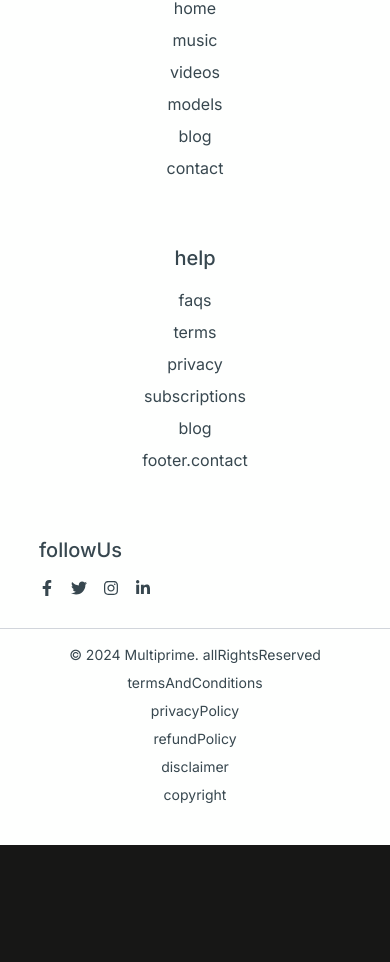
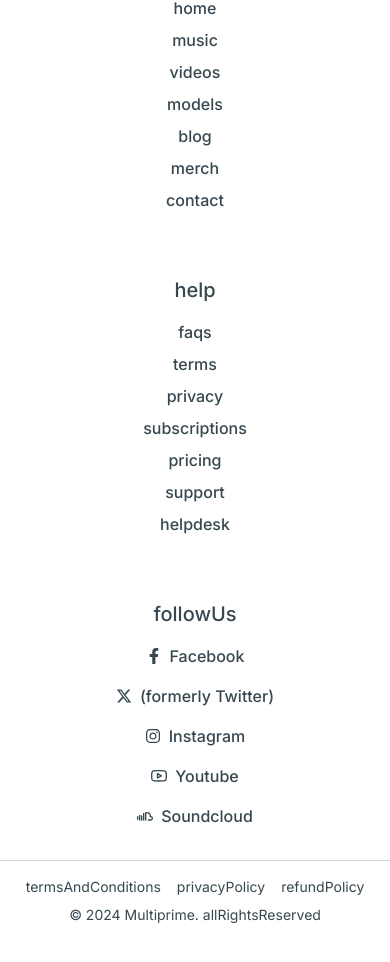
Before and after one commit to Simeon-Azeh/Multiprime-react, a React (Vite) app: page / in a window 390 px wide. Shown: the part 4936-5898 px from the top of the page. Before the commit the page ends 5781 px from the top, so only its background shows below. Built offline with nearby package versions, Linux system fonts and the light colour scheme.

Commit message:
completed homepage

```diff
--- a/src/components/footer.jsx
+++ b/src/components/footer.jsx
@@ -1,5 +1,8 @@
 import React from 'react';
 import { FaFacebookF, FaTwitter, FaInstagram, FaLinkedinIn } from 'react-icons/fa';
+import { FaXTwitter } from "react-icons/fa6";
+import { FiYoutube } from "react-icons/fi";
+import { RiSoundcloudLine } from "react-icons/ri";
 import { useTranslation } from 'react-i18next';
 
 function Footer() {
@@ -15,44 +18,51 @@ function Footer() {
         <div className="col-span-1 flex flex-col items-center">
           <h3 className="text-xl font-medium mb-4">{t('quickLinks')}</h3>
           <ul className="space-y-2 text-center">
-            <li><a href="#" className="hover:text-[#FF5722] transition-colors">{t('home')}</a></li>
-            <li><a href="#" className="hover:text-[#FF5722] transition-colors">{t('music')}</a></li>
-            <li><a href="#" className="hover:text-[#FF5722] transition-colors">{t('videos')}</a></li>
-            <li><a href="#" className="hover:text-[#FF5722] transition-colors">{t('models')}</a></li>
-            <li><a href="#" className="hover:text-[#FF5722] transition-colors">{t('blog')}</a></li>
-            <li><a href="#" className="hover:text-[#FF5722] transition-colors">{t('contact')}</a></li>
+            <li><a href="#" className="hover:text-[#FF5722] dark:hover:text-gray-300 font-medium text-light-text dark:text-white transition-colors">{t('home')}</a></li>
+            <li><a href="#" className="hover:text-[#FF5722] dark:hover:text-gray-300 font-medium text-light-text dark:text-white transition-colors">{t('music')}</a></li>
+            <li><a href="#" className="hover:text-[#FF5722] dark:hover:text-gray-300 font-medium text-light-text dark:text-white transition-colors">{t('videos')}</a></li>
+            <li><a href="#" className="hover:text-[#FF5722] dark:hover:text-gray-300 font-medium text-light-text dark:text-white transition-colors">{t('models')}</a></li>
+            <li><a href="#" className="hover:text-[#FF5722] dark:hover:text-gray-300 font-medium text-light-text dark:text-white transition-colors">{t('blog')}</a></li>
+            <li><a href="#" className="hover:text-[#FF5722] dark:hover:text-gray-300 font-medium text-light-text dark:text-white transition-colors">{t('merch')}</a></li>
+            <li><a href="#" className="hover:text-[#FF5722] dark:hover:text-gray-300 font-medium text-light-text dark:text-white transition-colors">{t('contact')}</a></li>
           </ul>
         </div>
 
         <div className="col-span-1 flex flex-col items-center">
           <h3 className="text-xl font-medium mb-4">{t('help')}</h3>
           <ul className="space-y-2 text-center">
-            <li><a href="#" className="hover:text-[#FF5722] transition-colors">{t('faqs')}</a></li>
-            <li><a href="#" className="hover:text-[#FF5722] transition-colors">{t('terms')}</a></li>
-            <li><a href="#" className="hover:text-[#FF5722] transition-colors">{t('privacy')}</a></li>
-            <li><a href="#" className="hover:text-[#FF5722] transition-colors">{t('subscriptions')}</a></li>
-            <li><a href="#" className="hover:text-[#FF5722] transition-colors">{t('blog')}</a></li>
-            <li><a href="#" className="hover:text-[#FF5722] transition-colors">{t('footer.contact')}</a></li>
+            <li><a href="#" className="hover:text-[#FF5722] dark:hover:text-gray-300 font-medium text-light-text dark:text-white transition-colors">{t('faqs')}</a></li>
+            <li><a href="#" className="hover:text-[#FF5722] dark:hover:text-gray-300 font-medium text-light-text dark:text-white transition-colors">{t('terms')}</a></li>
+            <li><a href="#" className="hover:text-[#FF5722] dark:hover:text-gray-300 font-medium text-light-text dark:text-white transition-colors">{t('privacy')}</a></li>
+            <li><a href="#" className="hover:text-[#FF5722] dark:hover:text-gray-300 font-medium text-light-text dark:text-white transition-colors">{t('subscriptions')}</a></li>
+            <li><a href="#" className="hover:text-[#FF5722] dark:hover:text-gray-300 font-medium text-light-text dark:text-white transition-colors">{t('pricing')}</a></li>
+            <li><a href="#" className="hover:text-[#FF5722] dark:hover:text-gray-300 font-medium text-light-text dark:text-white transition-colors">{t('support')}</a></li>
+            <li><a href="#" className="hover:text-[#FF5722] dark:hover:text-gray-300 font-medium text-light-text dark:text-white transition-colors">{t('helpdesk')}</a></li>
           </ul>
         </div>
 
-        <div className="col-span-1">
+        <div className="col-span-1 flex flex-col lg:ml-8 items-center">
           <h3 className="text-xl font-medium mb-4">{t('followUs')}</h3>
-          <div className="flex space-x-4">
-            <a href="#" className="hover:text-[#FF5722] transition-colors"><FaFacebookF /></a>
-            <a href="#" className="hover:text-[#FF5722] transition-colors"><FaTwitter /></a>
-            <a href="#" className="hover:text-[#FF5722] transition-colors"><FaInstagram /></a>
-            <a href="#" className="hover:text-[#FF5722] transition-colors"><FaLinkedinIn /></a>
+          <div className="space-y-4 text-center flex flex-col justify-center items-center lg:items-start">
+            <a href="#" className="hover:text-[#FF5722] dark:hover:text-gray-300 font-medium text-light-text dark:text-white transition-colors flex items-center gap-2"><FaFacebookF />Facebook</a>
+            <a href="#" className="hover:text-[#FF5722] dark:hover:text-gray-300 font-medium text-light-text dark:text-white transition-colors flex items-center gap-2"><FaXTwitter /> (formerly Twitter)</a>
+            <a href="#" className="hover:text-[#FF5722] dark:hover:text-gray-300 font-medium text-light-text dark:text-white transition-colors flex items-center gap-2"><FaInstagram /> Instagram</a>
+            <a href="#" className="hover:text-[#FF5722] dark:hover:text-gray-300 font-medium text-light-text dark:text-white transition-colors flex items-center gap-2"><FiYoutube /> Youtube</a>
+            <a href="#" className="hover:text-[#FF5722] dark:hover:text-gray-300 font-medium text-light-text dark:text-white transition-colors flex items-center gap-2"><RiSoundcloudLine /> Soundcloud</a>
           </div>
         </div>
       </div>
       <div className="w-full mt-8 text-center border-t border-gray-300 border-solid dark:border-gray-700 pt-4 flex flex-col lg:flex-row gap-2 items-center justify-center">
-        <p className="text-sm">&copy; 2024 Multiprime. {t('allRightsReserved')}</p>
+
+        <div className='flex gap-4'>
         <p className="text-sm">{t('termsAndConditions')}</p>
         <p className="text-sm">{t('privacyPolicy')}</p>
         <p className="text-sm">{t('refundPolicy')}</p>
-        <p className="text-sm">{t('disclaimer')}</p>
-        <p className="text-sm">{t('copyright')}</p>
+
+
+        </div>
+        <p className="text-sm">&copy; 2024 Multiprime. {t('allRightsReserved')}</p>
+
       </div>
     </footer>
   );
```
Also changed, not shown: src/locales/en/translation.json (+11 -2 lines), src/locales/fr/translation.json (+9 -1 lines).
